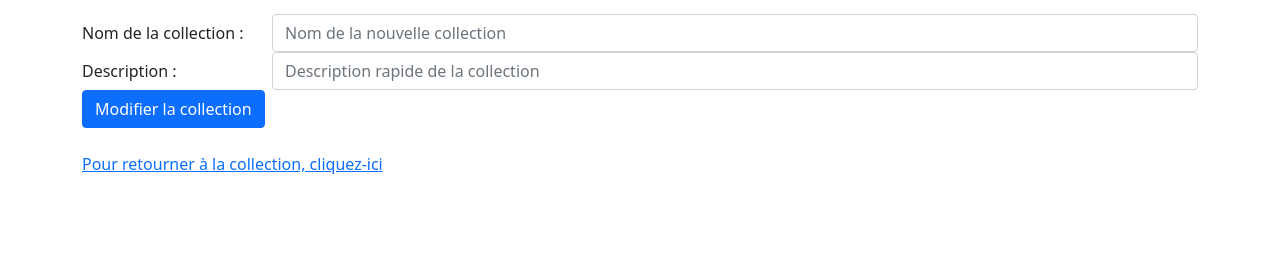
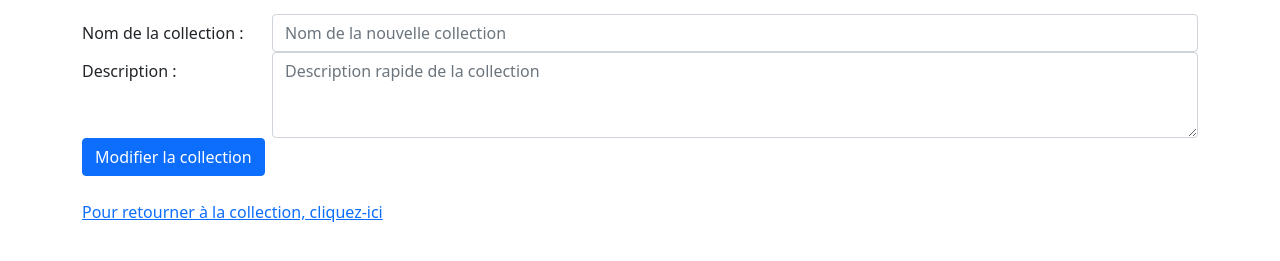
Before and after one commit to HugoSchtr/Annopy, a Flask app: template Annopy/app/templates/pages/collection_update.html in a window 1280 px wide. Shown: the part 302-563 px from the top of the page. Run offline with Flask 2, Linux system fonts and the light colour scheme; the template is opened without the code that fills it, so the values that code supplies are empty; some libraries are stand-ins or nearby versions.

Commit message:
ajout d'une textarea dans le html

```diff
--- a/Annopy/app/templates/pages/collection_update.html
+++ b/Annopy/app/templates/pages/collection_update.html
@@ -21,8 +21,8 @@
     <div class="form-group row" for="collection-description">
         <label class="col-sm-2 col-form-label">Description : </label>
         <div class="col-sm-10">
-            <input type="text" class="form-control" id="collection-description" name="collection_description"
-                   placeholder="Description rapide de la collection">
+            <textarea type="text" class="form-control" id="collection-description" name="collection_description"
+                  placeholder="Description rapide de la collection" rows="3"></textarea>
         </div>
     </div>
     <div>
```
